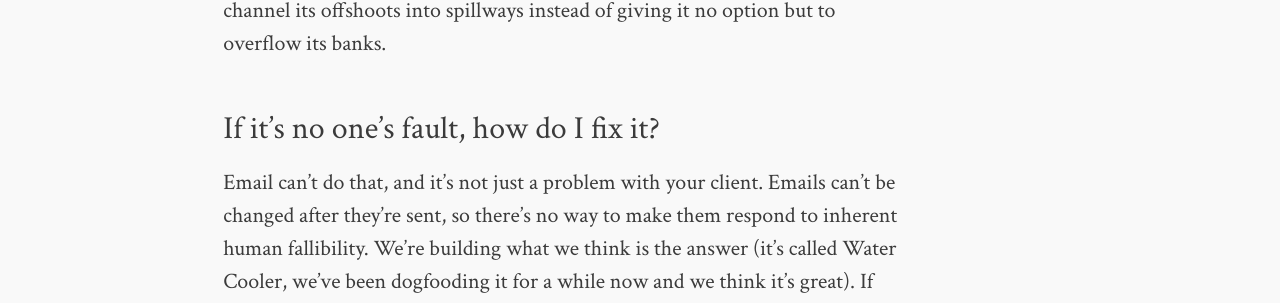
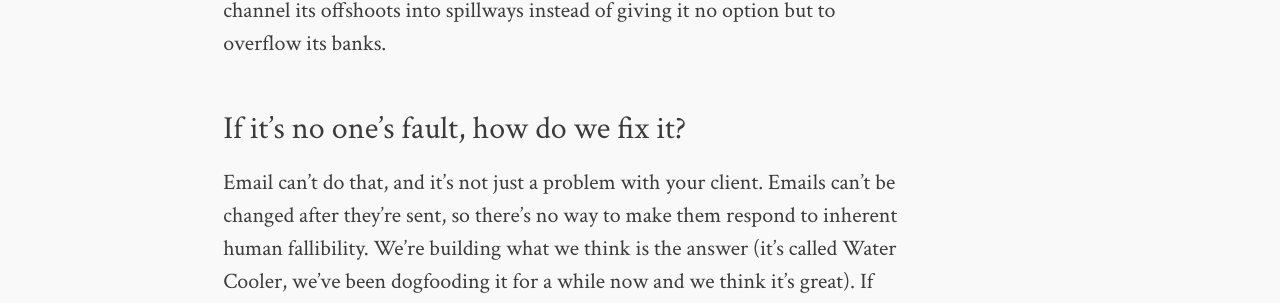
Before and after one commit to Structural/structural.github.io, a Jekyll site: the page built from _posts/2014-02-01-sympathy-for-the-threadjacker.md, in a window 1280 px wide and 900 px high, scrolled down 2402 px. Shown: the part 310-613 px from the top of the window. Built offline with Jekyll 4.4.1, drawn with Linux system fonts in a browser that asks for light colours.

Commit message:
Rephrase header.

```diff
--- a/_posts/2014-02-01-sympathy-for-the-threadjacker.md
+++ b/_posts/2014-02-01-sympathy-for-the-threadjacker.md
@@ -33,6 +33,6 @@ Despite all that, we don’t think email is broken, though that [leaves us in ra
 
 All the care and thoughtfulness in the world won’t keep threads from getting jacked.  Humans with the best of intentions will still start new conversations in the middle of old ones.  The only way forward is to acknowledge that and work with it, instead of hoping and pretending that it won’t or shouldn’t happen.  We need tools that let us rearrange the flow of a conversation as it’s happening, to channel its offshoots into spillways instead of giving it no option but to overflow its banks.
 
-### If it's no one's fault, how do I fix it?
+### If it's no one's fault, how do we fix it?
 
 Email can’t do that, and it’s not just a problem with your client.  Emails can’t be changed after they’re sent, so there’s no way to make them respond to inherent human fallibility.  We’re building what we think is the answer (it’s called Water Cooler, we’ve been dogfooding it for a while now and we think it’s great).  If you’re interested, we’d love to talk to you about it - drop us a line at [structural@structur.al](mailto:structural@structur.al).
```
